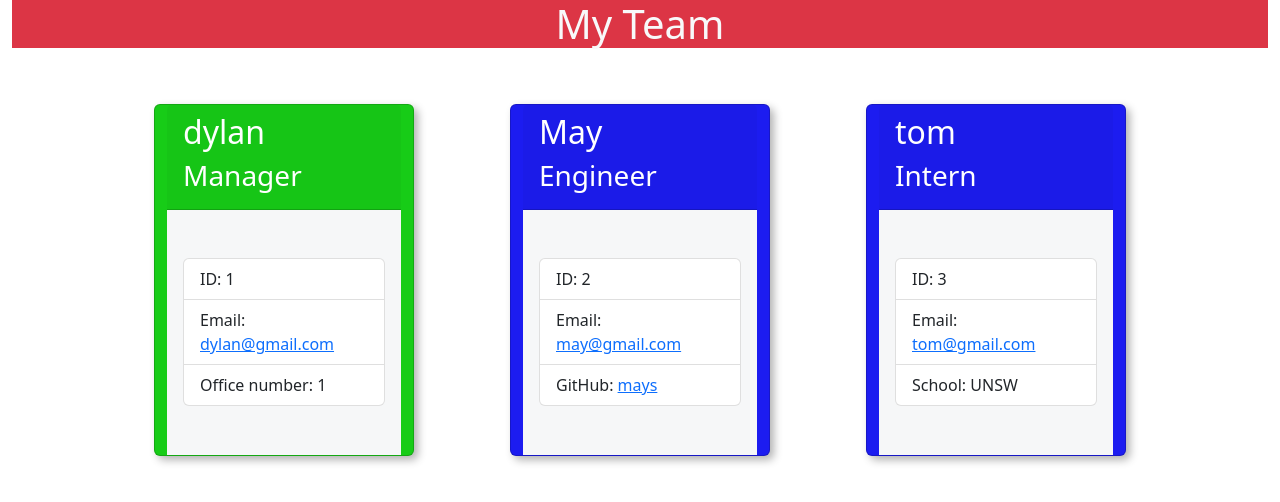
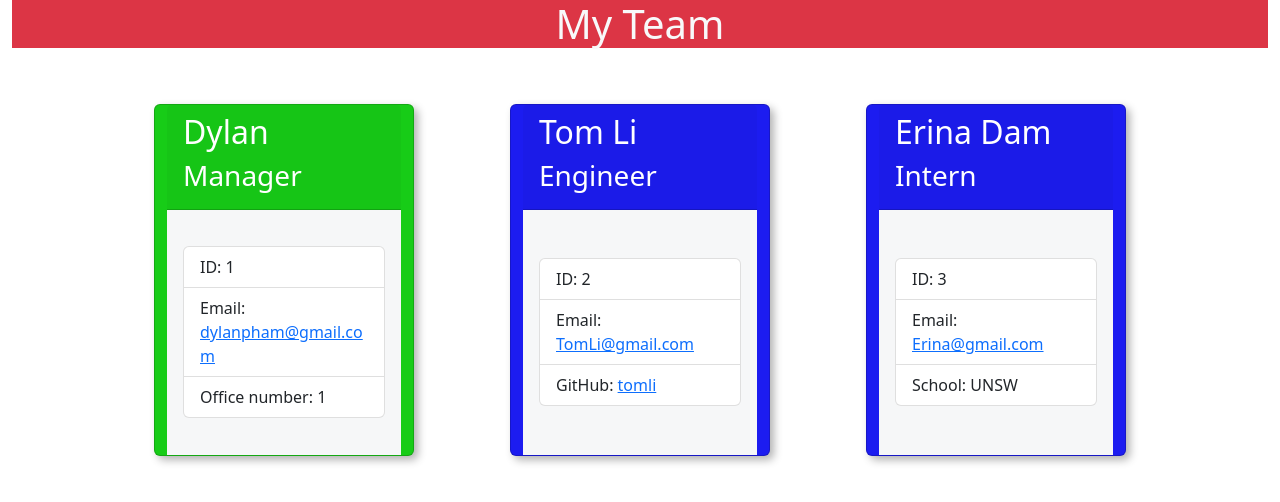
Before and after one commit to dyalnpahm/team-profile, a website: page dist/index.html in a window 1280 px wide. Drawn offline with nearby package versions, Linux system fonts and the light colour scheme.

Commit message:
readme update

```diff
--- a/dist/index.html
+++ b/dist/index.html
@@ -24,13 +24,13 @@
 
           <div class="card manager-card">
           <div class="card-header">
-              <h2 class="card-title">dylan</h2>
+              <h2 class="card-title">Dylan</h2>
               <h3 class="card-title"><i class="bi bi-command mr-3"></i>Manager</h3>
           </div>
           <div class="card-body">
               <ul class="list-group">
                   <li class="list-group-item">ID: 1</li>
-                  <li class="list-group-item">Email: <a href="mailto:dylan@gmail.com">dylan@gmail.com</a></li>
+                  <li class="list-group-item">Email: <a href="mailto:dylanpham@gmail.com">dylanpham@gmail.com</a></li>
                   <li class="list-group-item">Office number: 1</li>
               </ul>
           </div>
@@ -38,27 +38,27 @@
 
           <div class="card employee-card">
       <div class="card-header">
-          <h2 class="card-title">May</h2>
+          <h2 class="card-title">Tom Li</h2>
           <h3 class="card-title"><i class="bi bi-cpu mr-2"></i>Engineer</h3>
       </div>
       <div class="card-body">
           <ul class="list-group">
               <li class="list-group-item">ID: 2</li>
-              <li class="list-group-item">Email: <a href="mailto:may@gmail.com">may@gmail.com</a></li>
-              <li class="list-group-item">GitHub: <a href="https://github.com/mays" target="_blank" rel="noopener noreferrer">mays</a></li>
+              <li class="list-group-item">Email: <a href="mailto:TomLi@gmail.com">TomLi@gmail.com</a></li>
+              <li class="list-group-item">GitHub: <a href="https://github.com/tomli" target="_blank" rel="noopener noreferrer">tomli</a></li>
           </ul>
       </div>
   </div>
 
           <div class="card employee-card">
       <div class="card-header">
-          <h2 class="card-title">tom</h2>
+          <h2 class="card-title">Erina Dam</h2>
           <h3 class="card-title"><i class="fas fa-user-graduate mr-2"></i>Intern</h3>
       </div>
       <div class="card-body">
           <ul class="list-group">
               <li class="list-group-item">ID: 3</li>
-              <li class="list-group-item">Email: <a href="mailto:tom@gmail.com">tom@gmail.com</a></li>
+              <li class="list-group-item">Email: <a href="mailto:Erina@gmail.com">Erina@gmail.com</a></li>
               <li class="list-group-item">School: UNSW</li>
           </ul>
       </div>
```
Also changed, not shown: README.md, assets/images/team-profile.PNG (deleted), 1 other file.
